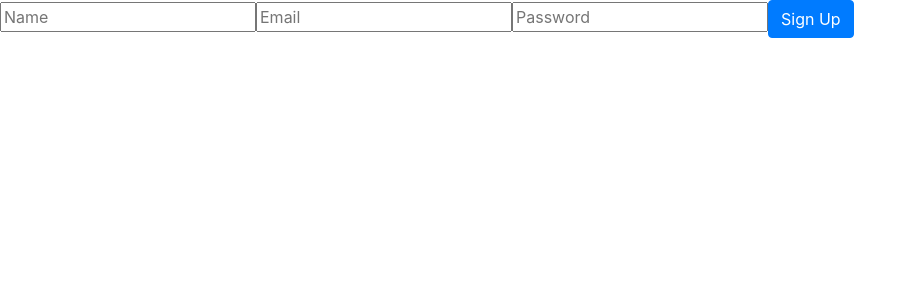
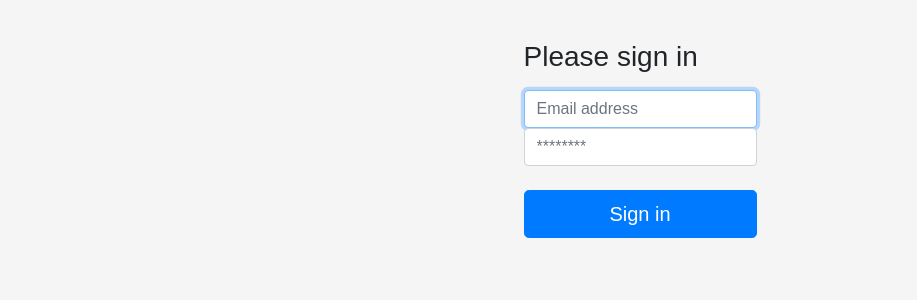
Before and after one commit to andkcho/onepunchcard, a React (Create React App) app: page / in a window 1280 px wide. Shown: the top 300 px of the page, without its empty margins (0-917 px from the left). Built offline with nearby package versions, Linux system fonts and the light colour scheme.

Commit message:
second Com

```diff
--- a/public/index.html
+++ b/public/index.html
@@ -38,5 +38,8 @@
       To begin the development, run `npm start` or `yarn start`.
       To create a production bundle, use `npm run build` or `yarn build`.
     -->
+    <script src="https://code.jquery.com/jquery-3.2.1.slim.min.js" integrity="sha384-KJ3o2DKtIkvYIK3UENzmM7KCkRr/rE9/Qpg6aAZGJwFDMVNA/GpGFF93hXpG5KkN" crossorigin="anonymous"></script>
+    <script src="https://cdnjs.cloudflare.com/ajax/libs/popper.js/1.12.9/umd/popper.min.js" integrity="sha384-ApNbgh9B+Y1QKtv3Rn7W3mgPxhU9K/ScQsAP7hUibX39j7fakFPskvXusvfa0b4Q" crossorigin="anonymous"></script>
+    <script src="https://maxcdn.bootstrapcdn.com/bootstrap/4.0.0/js/bootstrap.min.js" integrity="sha384-JZR6Spejh4U02d8jOt6vLEHfe/JQGiRRSQQxSfFWpi1MquVdAyjUar5+76PVCmYl" crossorigin="anonymous"></script>
   </body>
 </html>
--- a/src/App.css
+++ /dev/null
@@ -1,28 +0,0 @@
-.App {
-  text-align: center;
-}
-
-.App-logo {
-  animation: App-logo-spin infinite 20s linear;
-  height: 80px;
-}
-
-.App-header {
-  background-color: #222;
-  height: 150px;
-  padding: 20px;
-  color: white;
-}
-
-.App-title {
-  font-size: 1.5em;
-}
-
-.App-intro {
-  font-size: large;
-}
-
-@keyframes App-logo-spin {
-  from { transform: rotate(0deg); }
-  to { transform: rotate(360deg); }
-}
--- a/src/App.js
+++ b/src/App.js
@@ -3,7 +3,7 @@ import { BrowserRouter as Router, Route } from "react-router-dom";
 //import Form from "./components/pages/Form/Form";
 import Dropin from "./components/pages/Dropin";
 //import UserLocation from "./components/pages/UserLocation";
-//import Home from "./components/pages/Home";
+import Home from "./components/pages/Home";
 //import Merchant from "./components/pages/MerchantSignUp";
 
 const App = () =>
@@ -12,7 +12,7 @@ const App = () =>
       {/* <Route exact path="/signup" component={Form} /> */}
       <Route exact path="/" component={Dropin} />
       {/* <Route exact path="/inputlocation" component={UserLocation} />   */}
-      {/* <Route exact path="/home" component={Home}/>   */}
+      <Route exact path="/home" component={Home}/>
       {/* <Route exact path="/merchant" component={Merchant}/> */}
       </div>
   </Router>;
--- a/src/components/pages/Dropin.js
+++ b/src/components/pages/Dropin.js
@@ -1,5 +1,5 @@
 import React, { Component } from "react";
-//import "./Form.css";
+import "../../index.css";
 
 class Form extends Component {
   // Setting the component's initial state
@@ -31,33 +31,17 @@ class Form extends Component {
   render() {
     // Notice how each input has a `value`, `name`, and `onChange` prop
     return (
-      <div>
+       <div>
+        <h1 class="h3 mb-3 font-weight-normal">Please sign in</h1>
+        <label for="inputEmail" class="sr-only">Email address</label>
+        <input type="email" id="inputEmail" class="form-control" placeholder="Email address" required="" autofocus=""></input>
+        <label for="inputPassword" class="sr-only">Password</label>
+        <input type="password" id="inputPassword" class="form-control" placeholder="********" required="" autofocus=""></input>
+        <br></br>
+        <button class="btn btn-lg btn-primary btn-block" type="submit">Sign in</button>
 
-        <form className="form">
-          <input
-            value={this.state.name}
-            name="name"
-            onChange={this.handleInputChange}
-            type="text"
-            placeholder="Name"
-          />
-          <input
-            value={this.state.email}
-            name="email"
-            onChange={this.handleInputChange}
-            type="text"
-            placeholder="Email"
-          />
-          <input
-            value={this.state.password}
-            name="password"
-            onChange={this.handleInputChange}
-            type="text"
-            placeholder="Password"
-          />
-          <button className="btn btn-primary" onClick={this.handleFormSubmit}>Sign Up</button>
-        </form>
       </div>
+
     );
   }
 }
--- /dev/null
+++ b/src/components/pages/Home.js
@@ -0,0 +1,33 @@
+import React from "react";
+//import "./index.css"
+
+const Home = () =>
+<nav className="navbar navbar-expand-lg navbar-light bg-light">
+  <a className="navbar-brand" href="#">OnePunchStamp</a>
+  <button className="navbar-toggler" type="button" data-toggle="collapse" data-target="#navbarSupportedContent" aria-controls="navbarSupportedContent" aria-expanded="false" aria-label="Toggle navigation">
+    <span className="navbar-toggler-icon"></span>
+  </button>
+
+  <div className="collapse navbar-collapse" id="navbarSupportedContent">
+    <ul className="navbar-nav mr-auto">
+      <li className="nav-item active">
+        <a className="nav-link" href="#">Profile<span class="sr-only">(current)</span></a>
+      </li>
+      <li className="nav-item">
+        <a className="nav-link" href="#">Edit Profile</a>
+      </li>
+      <li className="nav-item">
+      <a className="nav-link" href="#">Merchant</a>
+      </li>
+
+        <div className="dropdown-menu" aria-labelledby="navbarDropdown">
+          <a className="dropdown-item" href="#">Action</a>
+          <a className="dropdown-item" href="#">Another action</a>
+          <div className="dropdown-divider"></div>
+          <a className="dropdown-item" href="#">Something else here</a>
+        </div>
+    </ul>
+  </div>
+</nav>
+
+export default Home;
--- a/src/index.css
+++ b/src/index.css
@@ -2,4 +2,18 @@ body {
   margin: 0;
   padding: 0;
   font-family: sans-serif;
+
+    display: -ms-flexbox;
+    display: -webkit-box;
+    display: flex;
+    -ms-flex-align: center;
+    -ms-flex-pack: center;
+    -webkit-box-align: center;
+    align-items: center;
+    -webkit-box-pack: center;
+    justify-content: center;
+    padding-top: 40px;
+    padding-bottom: 40px;
+    background-color: #f5f5f5;
+
 }
```
